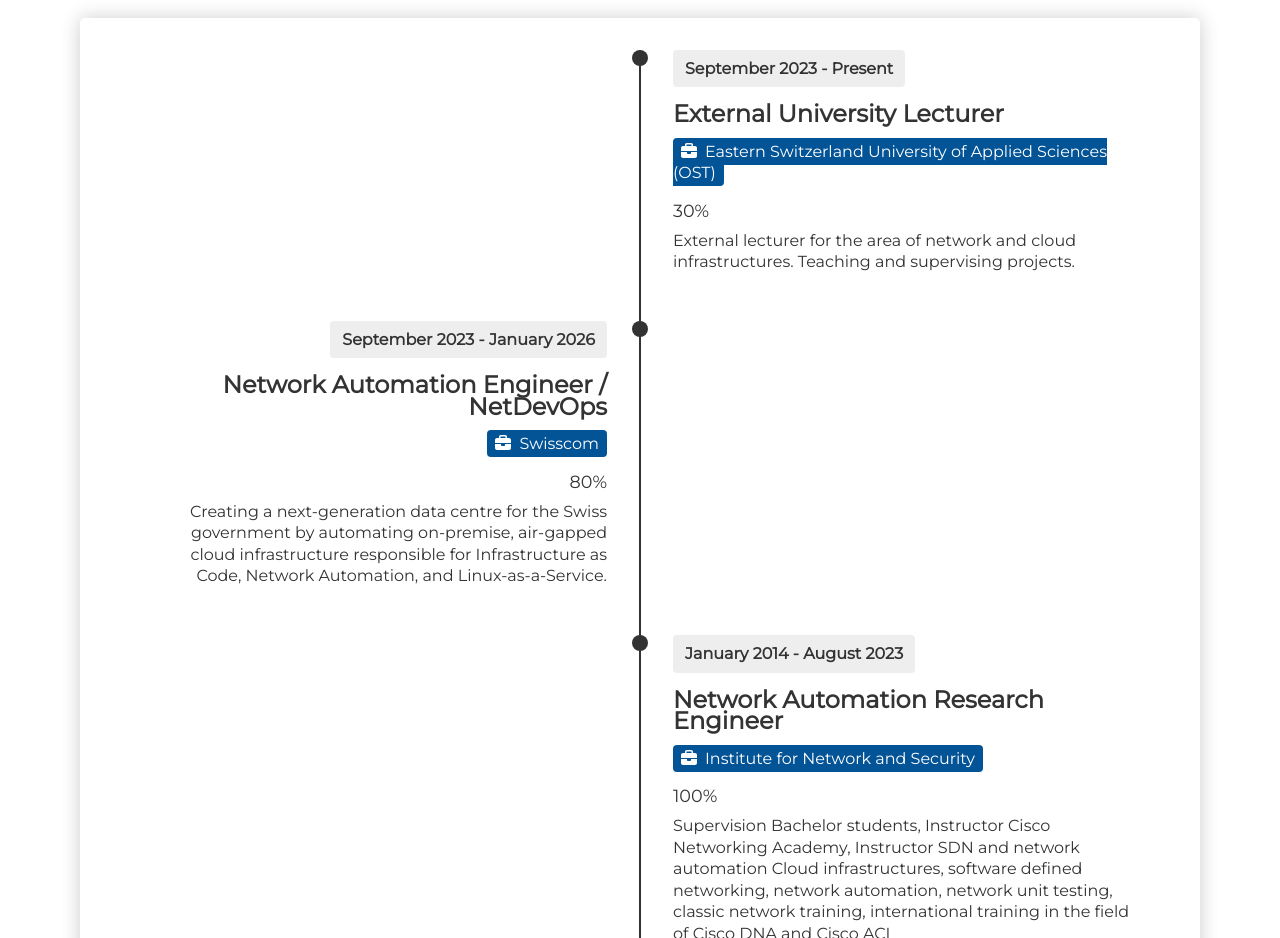
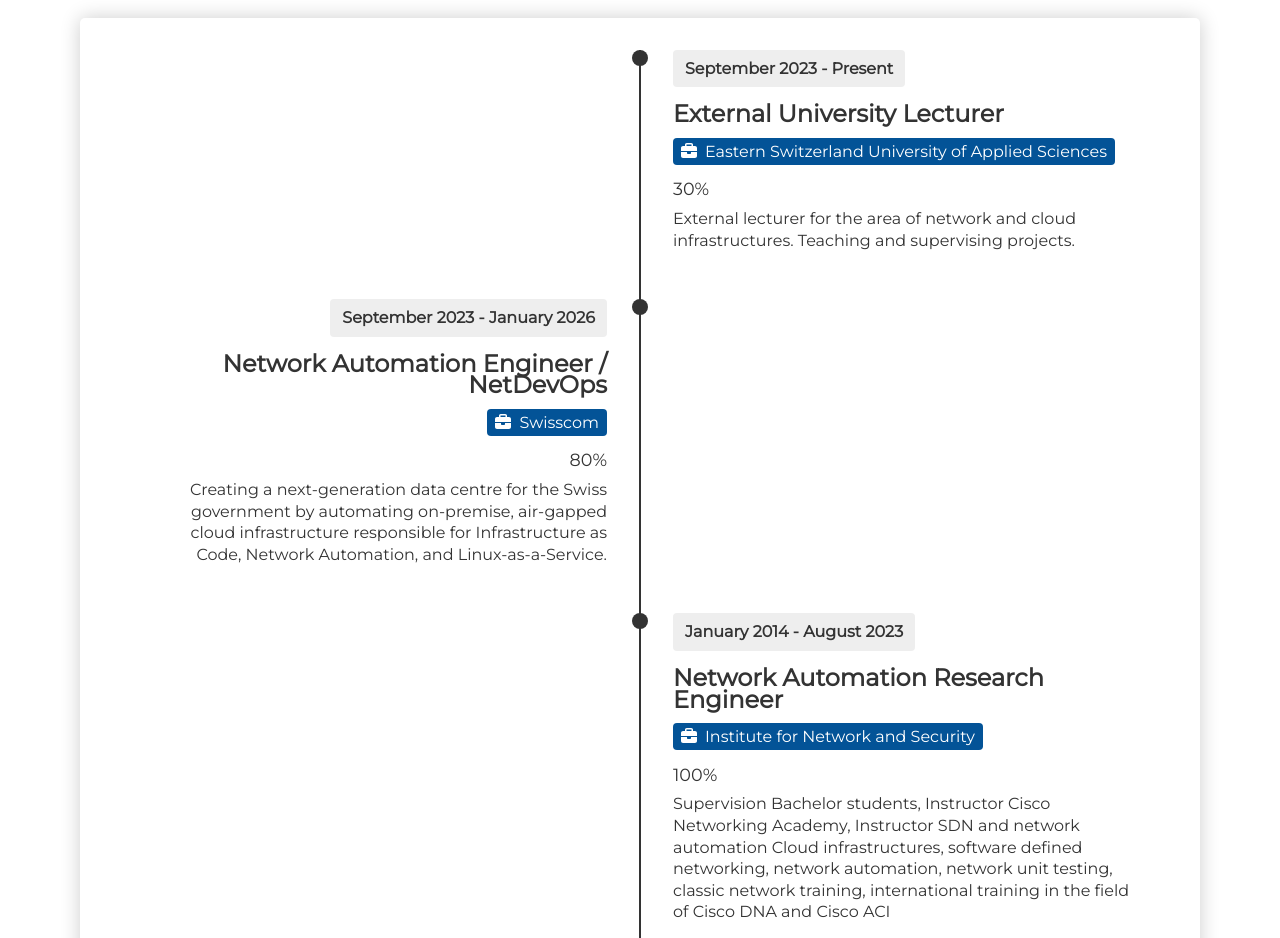
Before and after one commit to ubaumann/ubaumann.ch, a React (Create React App) app: page / in a window 1280 px wide. Shown: the part 1540-2478 px from the top of the page. Built offline with nearby package versions, Linux system fonts and the light colour scheme.

Commit message:
Make it look nicer

```diff
--- a/src/assets/data.ts
+++ b/src/assets/data.ts
@@ -199,7 +199,7 @@ export const data: Data = {
     {
       period: 'September 2023 - Present',
       title: 'External University Lecturer',
-      employer: 'Eastern Switzerland University of Applied Sciences (OST)',
+      employer: 'Eastern Switzerland University of Applied Sciences',
       employerLink: 'https://www.ost.ch/',
       employmentRate: '30%',
       paragraphs: [
@@ -585,7 +585,7 @@ export const data: Data = {
     {
       period: "November 2023",
       title: "The State of Network Automation",
-      event: "AutoCon 0",
+      event: "AutoCon 0 ",
       kind: "Panel",
       img: "defaultImg",
       videoUrl: "https://www.youtube.com/embed/o41VuaI3_R4?si=wnVFrLB0_aGT5d9N",
--- a/src/components/AppearanceItem/AppearanceItem.scss
+++ b/src/components/AppearanceItem/AppearanceItem.scss
@@ -105,7 +105,6 @@
   &-Event {
     grid-area: event;
     height: fit-content;
-    width: fit-content;
     text-align: start;
     font-style: italic;
     overflow: hidden;
```
